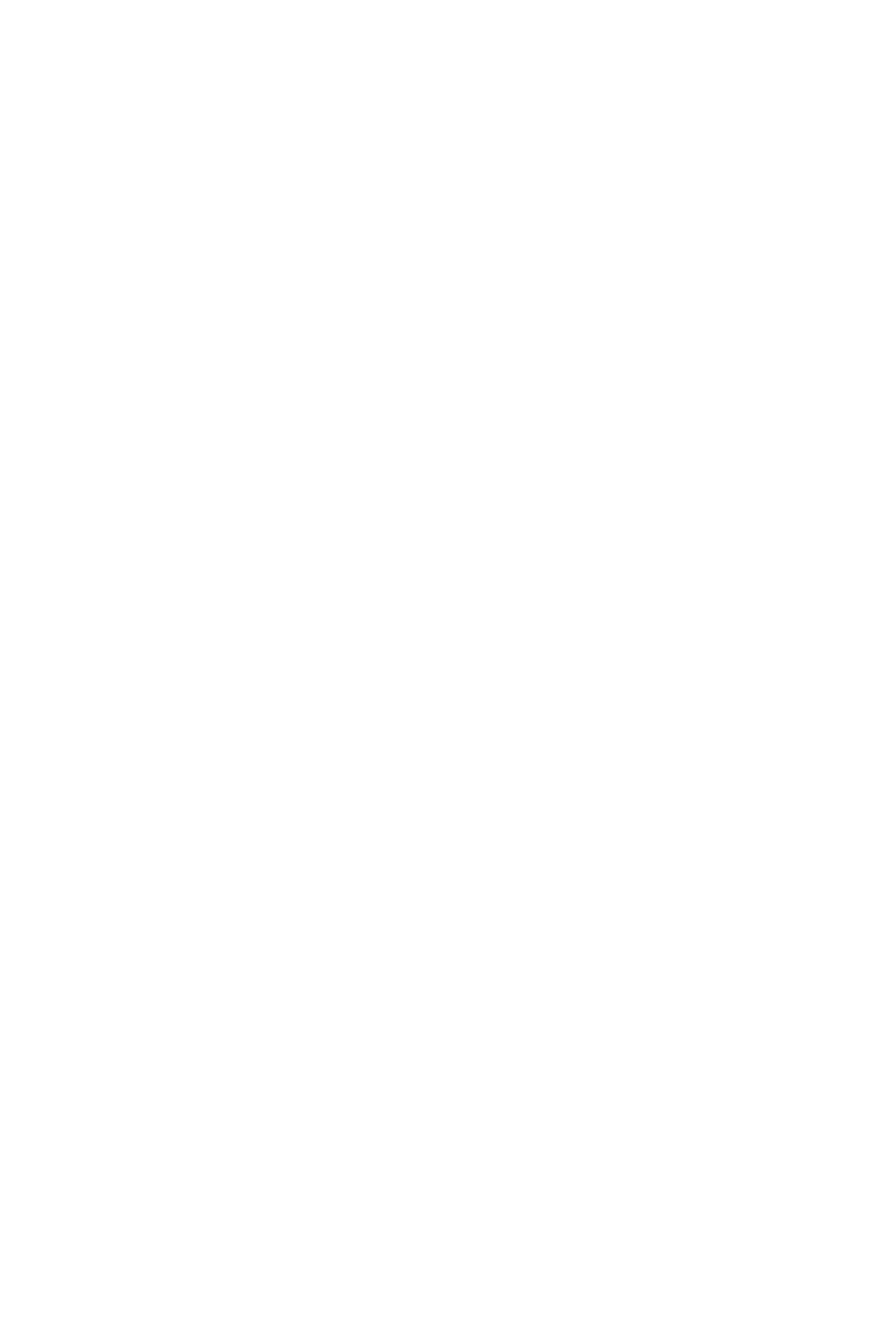
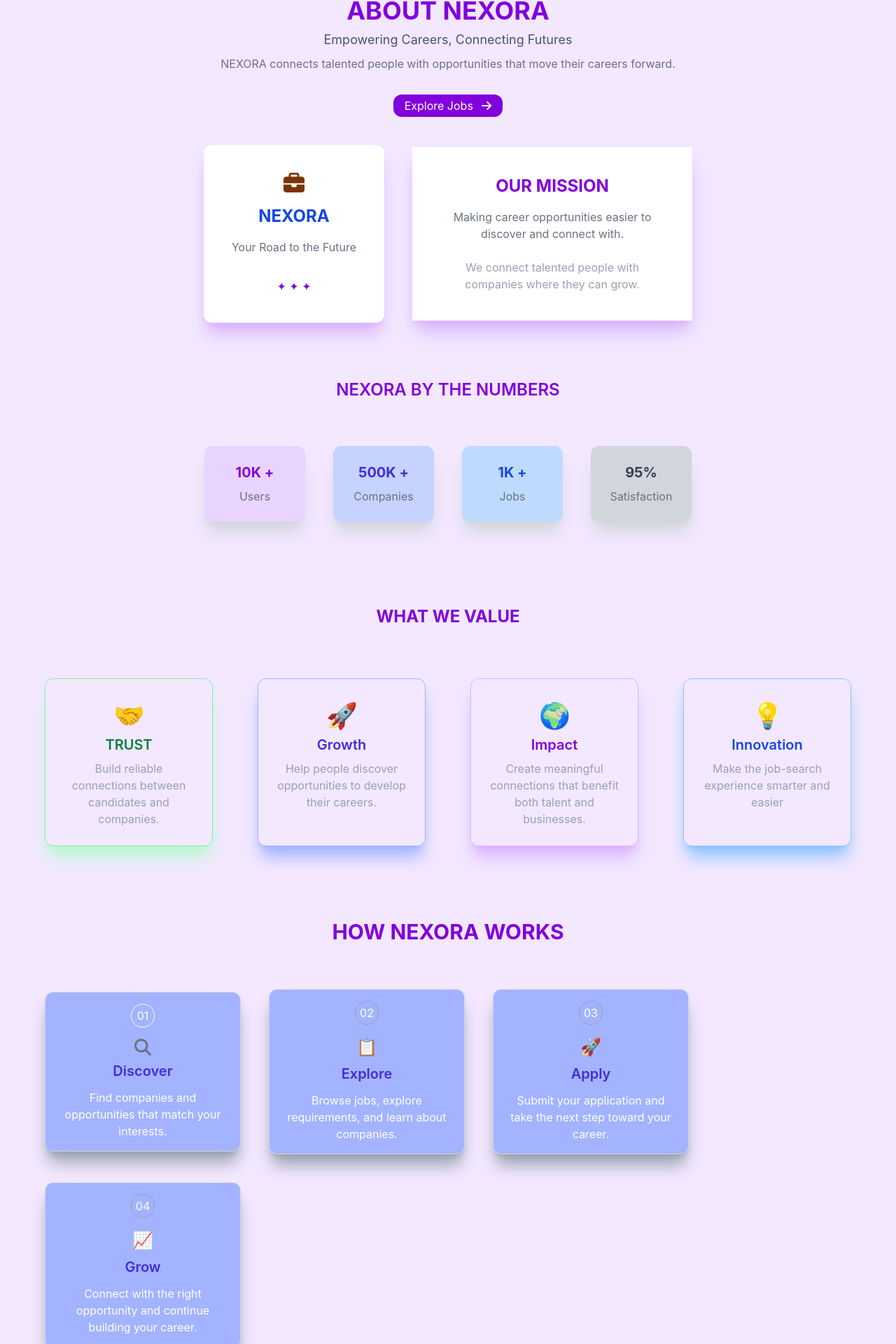
Before and after one commit to Amnaakhtar1213/job-portal, a React (Vite) app: page /about in a window 1280 px wide. Before the commit this address had no page. Shown: the part 69-1989 px from the top of the page at 70% size. Before the commit the page ends 800 px from the top, so only its background shows below. Built offline with nearby package versions, Linux system fonts and the light colour scheme.

Commit message:
add about page ui

```diff
--- a/src/App.jsx
+++ b/src/App.jsx
@@ -10,7 +10,7 @@ import Application from './Pages/Application.jsx';
 import Signup from './Pages/Signup.jsx';
 import SavedJobs from './Pages/SavedJobs.jsx';
 import Company from './Pages/Company.jsx';
-
+import About from './Pages/About.jsx';
 
 
 function App() {
@@ -27,6 +27,7 @@ function App() {
     <Route path="/signup" element={<Signup />}></Route>
      <Route path="/saved-jobs" element={<SavedJobs />}></Route>
       <Route path="/company" element={<Company />}></Route>
+        <Route path="/about" element={<About />}></Route>
 
   </Routes>
    {/* <Footer /> */}
--- /dev/null
+++ b/src/Pages/About.jsx
@@ -0,0 +1,22 @@
+import React from 'react'
+import AboutHead from '../components/About/AboutHead'
+import AboutMission from '../components/About/AboutMission'
+import AboutState from '../components/About/AboutState'
+import AboutValue from '../components/About/AboutValue'
+import AboutHow from '../components/About/AboutHow'
+import AboutCTA from '../components/About/AboutCTA'
+
+const About = () => {
+  return (
+    <div className="p-16 bg-purple-100">
+      <AboutHead />
+      <AboutMission />
+      <AboutState />
+      <AboutValue />
+      <AboutHow />
+      <AboutCTA />
+    </div>
+  )
+}
+
+export default About
--- /dev/null
+++ b/src/components/About/AboutCTA.jsx
@@ -0,0 +1,13 @@
+import React from 'react'
+
+const AboutCTA = () => {
+  return (
+    <div className="flex flex-col items-center mt-20">
+      <h1 className="text-indigo-700 text-3xl font-bold">Your Future Starts Here </h1>
+      <p className="text-gray-500 text-center mt-3">Discover opportunities that match your skills and career goals.</p>
+      <button className="group bg-white text-indigo-700 border border-indigo-700 rounded-2xl px-4 py-1 mt-8 shadow-xl shadow-gray-400 hover:bg-indigo-700 hover:text-white hover:shadow-xl hover:shadow-indigo-300">Explore Jobs <i className="fa-solid fa-arrow-right ml-2 group-hover:animate-[leftRight_2s_ease-in-out_infinite]"></i></button>
+    </div>
+  )
+}
+
+export default AboutCTA
--- /dev/null
+++ b/src/components/About/AboutHead.jsx
@@ -0,0 +1,15 @@
+import React from 'react'
+
+const AboutHead = () => {
+  return (
+    <div className="flex flex-col items-center">
+      <h1 className="text-purple-700 text-4xl font-bold text-center"> ABOUT NEXORA   </h1>
+      <p className="text-gray-600 text-lg mt-2">Empowering Careers,    Connecting Futures  </p>
+      <p className="text-gray-500 mt-2 text-center"> NEXORA connects talented people with  opportunities that move their careers
+   forward. </p>
+<button className="group bg-purple-700 text-white px-4 py-1 rounded-xl mt-8">Explore Jobs <i className="fa-solid fa-arrow-right ml-2 group-hover:animate-[leftRight_2s_ease-in-out_infinite]"></i></button>
+    </div>
+  )
+}
+
+export default AboutHead
--- /dev/null
+++ b/src/components/About/AboutHow.jsx
@@ -0,0 +1,38 @@
+import React from 'react'
+
+const AboutHow = () => {
+  return (
+    <div className="flex flex-col items-center mt-26">
+       <h1 className="text-purple-700 text-3xl font-bold text-center"> HOW NEXORA WORKS</h1>
+
+      <div className="flex items-center flex-wrap gap-10 mt-16">
+       <div className="group bg-indigo-300 text-white flex flex-col items-center justify-center w-70 py-4 px-6 rounded-xl border border-gray-300 shadow-xl shadow-gray-400">
+        <div className="w-5 h-5 border border-white items-center justify-center flex rounded-full p-4">01</div>
+        <i className="fa-solid fa-magnifying-glass text-gray-500 mt-4 text-2xl group-hover:scale-120 transition-all duration-300"></i>
+        <h1 className="text-indigo-700 font-semibold text-xl mt-2">Discover </h1>
+        <p className="text-center mt-3">Find companies and opportunities that match your interests.</p>
+       </div>
+        <div className="group bg-indigo-300 text-white flex flex-col items-center justify-center w-70 py-4 px-6  rounded-xl border border-gray-300 shadow-xl shadow-gray-400">
+        <div className="w-5 h-5 border border-gray-400 items-center justify-center flex rounded-full p-4">02</div>
+       <h1 className="text-2xl group-hover:scale-120 transition-all duration-300 mt-4">📋</h1>
+        <h1 className="text-indigo-700 font-semibold text-xl mt-2"> Explore </h1>
+        <p className="text-center mt-3">Browse jobs, explore requirements, and learn about companies.</p>
+       </div>
+        <div className="group bg-indigo-300 text-white flex flex-col items-center justify-center w-70 px-6 py-4 rounded-xl border border-gray-300 shadow-xl shadow-gray-400">
+        <div className="w-5 h-5 border border-gray-400 items-center justify-center flex rounded-full p-4">03</div>
+        <h1 className="text-2xl group-hover:scale-120 transition-all duration-300 mt-4"> 🚀 </h1>
+        <h1  className="text-indigo-700 font-semibold text-xl mt-2">Apply </h1>
+        <p className="text-center mt-3">Submit your application and take the next step toward your career.</p>
+       </div>
+        <div className="group bg-indigo-300 text-white flex flex-col items-center justify-center w-70 py-4 px-6 rounded-xl border border-gray-300 shadow-xl shadow-gray-400">
+        <div className="w-5 h-5 border border-gray-400 items-center justify-center flex rounded-full p-4">04</div>
+        <h1 className="text-2xl group-hover:scale-120 transition-all duration-300 mt-4"> 📈</h1>
+        <h1 className="text-indigo-700 font-semibold text-xl mt-2"> Grow </h1>
+        <p className="text-center mt-3">Connect with the right opportunity and continue building your career.</p>
+       </div>
+      </div>
+    </div>
+  )
+}
+
+export default AboutHow
--- /dev/null
+++ b/src/components/About/AboutMission.jsx
@@ -0,0 +1,24 @@
+import React from 'react'
+
+const AboutMission = () => {
+  return (
+    <div className="mt-10">
+      <div className="flex flex-row items-center justify-center gap-10">
+        <div className="bg-white flex flex-col items-center px-10 py-10 rounded-xl shadow-xl shadow-purple-300">
+          <i className="fa-solid fa-briefcase text-amber-900 text-3xl"></i>
+          <h1 className="text-blue-700 text-2xl font-bold mt-4 text-center">NEXORA</h1>
+          <p className="text-gray-500 text-center mt-4">Your Road to the Future </p>
+           <p className="text-purple-700 mt-8"> ✦   ✦   ✦</p>
+        </div>
+
+        <div className="bg-white flex flex-col items-center w-100 py-10 px-10 shadow-xl shadow-purple-300">
+          <h1 className="text-purple-700 font-bold text-2xl">OUR MISSION</h1>
+          <h3 className="text-gray-500 text-center mt-4">Making career opportunities easier to discover and connect with. </h3>
+          <p className="text-gray-400 mt-6 text-center">We connect talented people with companies where they can grow.              </p>
+        </div>
+      </div>
+    </div>
+  )
+}
+
+export default AboutMission
--- /dev/null
+++ b/src/components/About/AboutState.jsx
@@ -0,0 +1,29 @@
+import React from 'react'
+
+const AboutState = () => {
+  return (
+    <div className="flex flex-col items-center mt-20">
+      <h1 className="text-purple-700 text-2xl font-semibold"> NEXORA BY THE NUMBERS</h1>
+      <div className="flex flex-row items-center gap-10 mt-16">
+        <div className="bg-purple-200 p-6 flex flex-col items-center rounded-xl hover:-translate-y-2 transition-all duration-300 shadow-xl shadow-gray-300 w-36">
+          <h1 className="text-purple-700 font-bold text-xl ">10K +</h1>
+          <p className="text-gray-500 mt-2">Users</p>
+        </div>
+        <div className="bg-indigo-200 p-6 flex flex-col items-center rounded-xl hover:-translate-y-2 transition-all duration-300 shadow-xl shadow-gray-300 w-36">
+          <h1 className="text-indigo-700 font-bold text-xl">500K +</h1>
+          <p className="text-gray-500 mt-2">Companies</p>
+        </div>
+        <div className="bg-blue-200 p-6 flex flex-col items-center rounded-xl hover:-translate-y-2 transition-all duration-300 shadow-xl shadow-gray-300 w-36">
+          <h1 className="text-blue-700 font-bold text-xl">1K +</h1>
+          <p className="text-gray-500 mt-2">Jobs</p>
+        </div>
+         <div className="bg-gray-300 p-6 flex flex-col items-center rounded-xl hover:-translate-y-2 transition-all duration-300 shadow-xl shadow-gray-300 w-36">
+          <h1 className="text-gray-700 font-bold text-xl">95%</h1>
+          <p className="text-gray-500 mt-2">Satisfaction</p>
+        </div>
+      </div>
+    </div>
+  )
+}
+
+export default AboutState
--- /dev/null
+++ b/src/components/About/AboutValue.jsx
@@ -0,0 +1,33 @@
+import React from 'react'
+
+const AboutValue = () => {
+  return (
+    <div className="flex flex-col items-center mt-6">
+      <h1 className="text-purple-700 mt-24 font-bold text-2xl "> WHAT WE VALUE</h1>
+      <div className="flex items-center gap-16 mt-18">
+        <div className="flex flex-col items-center border border-green-300 rounded-xl w-60 h-60 px-6 py-8 shadow-xl shadow-green-200 hover:scale-110 transition-all duration-300">
+          <h1 className="text-4xl">🤝</h1>
+          <h2 className="text-green-700 font-semibold text-xl mt-2">TRUST</h2>
+          <p className="text-center mt-2 text-gray-400">Build reliable connections between candidates and companies.</p>
+        </div>
+        <div className="flex flex-col items-center border border-indigo-300 rounded-xl w-60 h-60 px-6 py-8 shadow-xl shadow-indigo-300 hover:scale-110 transition-all duration-300">
+          <h1 className="text-4xl">🚀 </h1>
+          <h2 className="text-indigo-700 font-semibold text-xl mt-2">Growth</h2>
+          <p className="text-center mt-2 text-gray-400">Help people discover opportunities to develop their careers.</p>
+        </div>
+        <div className="flex flex-col items-center border border-purple-300 rounded-xl w-60 h-60 px-6 py-8 shadow-xl shadow-purple-300 hover:scale-110 transition-all duration-300">
+          <h1 className="text-4xl">🌍</h1>
+          <h2 className="text-purple-700 font-semibold text-xl mt-2">Impact </h2>
+          <p className="text-center mt-2 text-gray-400">Create meaningful connections that benefit both talent and businesses.</p>
+        </div>
+         <div className="flex flex-col items-center border border-blue-300 rounded-xl w-60 h-60 px-6 py-8 shadow-xl shadow-blue-300 hover:scale-110 transition-all duration-300">
+          <h1 className="text-4xl">💡</h1>
+          <h2 className="text-blue-700 font-semibold text-xl mt-2">Innovation</h2>
+          <p className="text-center mt-2 text-gray-400">Make the job-search experience smarter and easier</p>
+        </div>
+      </div>
+    </div>
+  )
+}
+
+export default AboutValue
```
